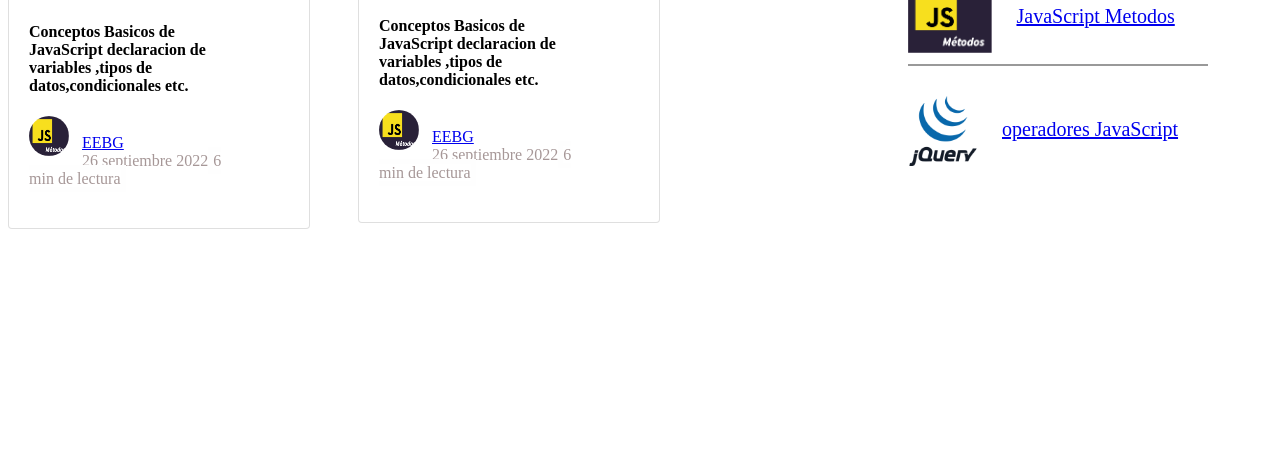
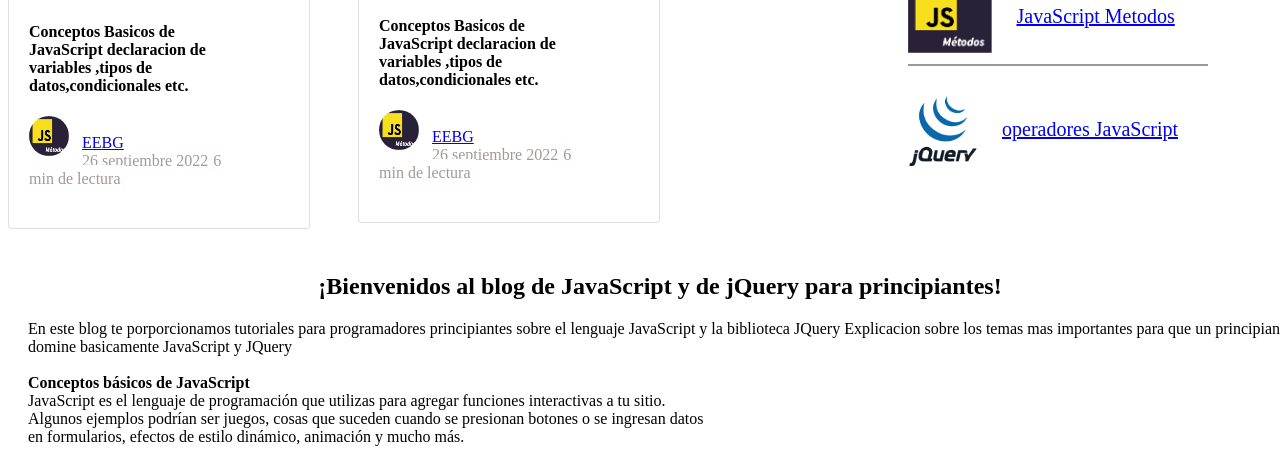
Before and after one commit to EduardJiron/blogweb, a plain HTML site: page index.html in a window 1280 px wide. Shown: the part 433-894 px from the top of the page. Drawn offline with Linux system fonts and the light colour scheme.

Commit message:
cambios de menores

```diff
--- a/index.html
+++ b/index.html
@@ -160,9 +160,10 @@
 </div>
 </div>
     <section>
-        <article>
-           <h2>¡Bienvenidos al blog de JavaScript y de jQuery para principiantes!</h2>
-           En el siguinete blog podra encontara informacion de utilidad hacerca de JavaScript y de jQuery<br>
+        <article style="position: relative;bottom:400px ;text-indent:justify ; left: 20px;">
+           <h2 style="text-align:center ;">¡Bienvenidos al blog de JavaScript y de jQuery para principiantes!</h2>
+           En este blog te porporcionamos tutoriales para programadores principiantes sobre el lenguaje JavaScript y la biblioteca JQuery
+           Explicacion sobre los temas mas importantes para que un principiante domine basicamente JavaScript y JQuery<br>
           <br> <strong>Conceptos básicos de JavaScript</strong><br>
           JavaScript es el lenguaje de programación que utilizas para agregar funciones interactivas a tu sitio. <br>
           Algunos ejemplos podrían ser juegos, cosas que suceden cuando se presionan botones o se ingresan datos<br>
```
